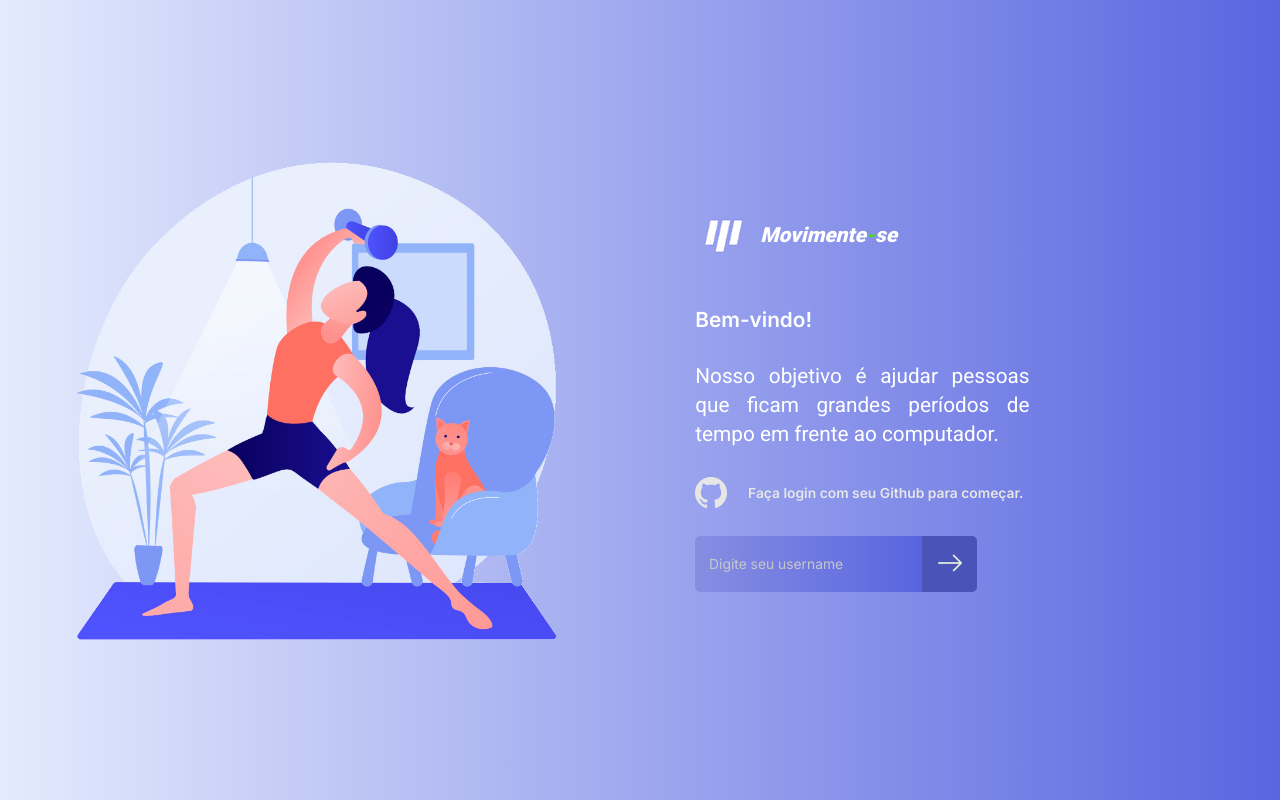
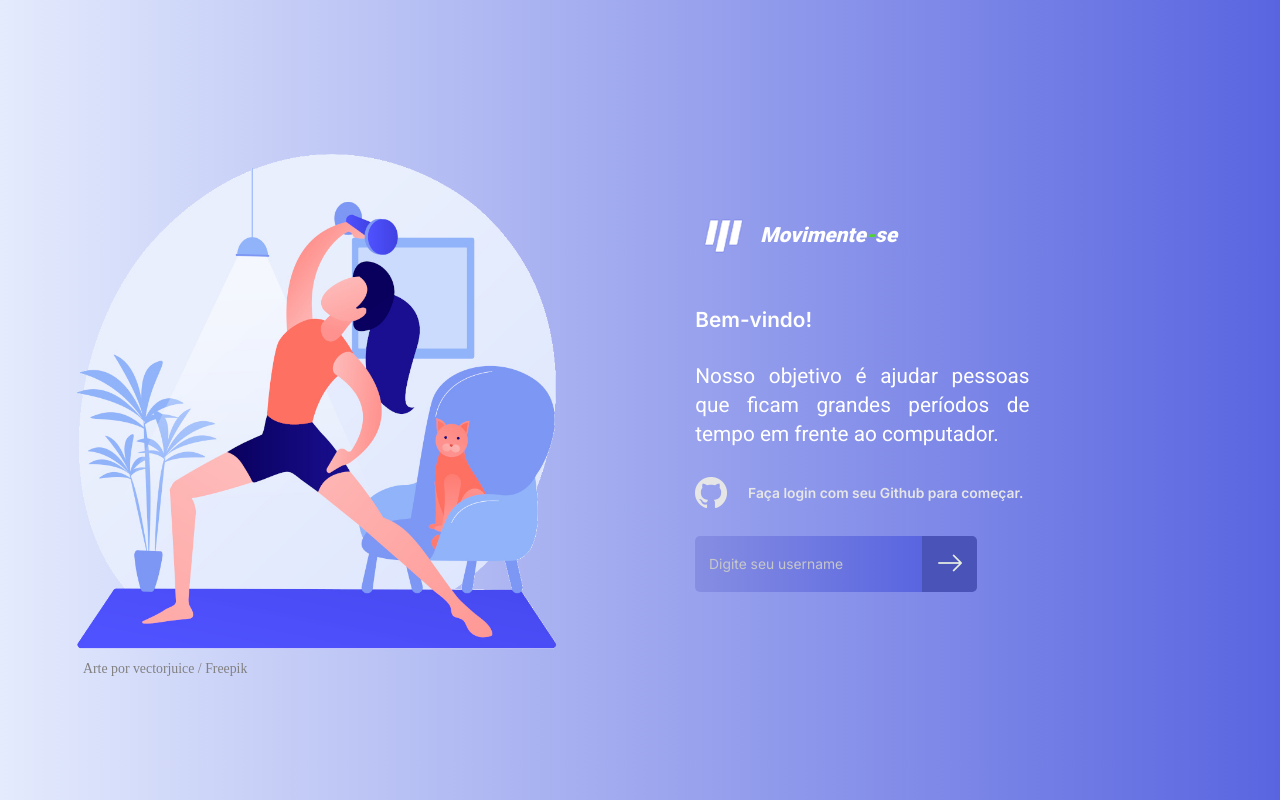
Before and after one commit to JdsLima/Movimente-se, a Next.js app: page / in a window 1280 px wide. Built offline with nearby package versions, Linux system fonts and the light colour scheme.

Commit message:
ultimo detalhe da tela de login

```diff
--- a/src/pages/index.tsx
+++ b/src/pages/index.tsx
@@ -7,6 +7,7 @@ export default function main() {
       <section>
         <div>
           <img className={styles.officeLogo} src="exercicios-sem-fundo.png" alt="icone" />
+          <span></span><a href="http://www.freepik.com">Arte por vectorjuice / Freepik</a>
         </div>
         <div>
           <Login />
--- a/src/styles/pages/Main.module.css
+++ b/src/styles/pages/Main.module.css
@@ -13,6 +13,13 @@
     grid-template-columns: 1fr 1fr;
     gap: 2.5rem;
     align-content: center;
+}
+
+.container section a {
+    margin-left: 6rem;
+    font-family:cursive;
+    color: #838282;
+    filter: brightness(0.99);
 }
 
 .officeLogo {
```
